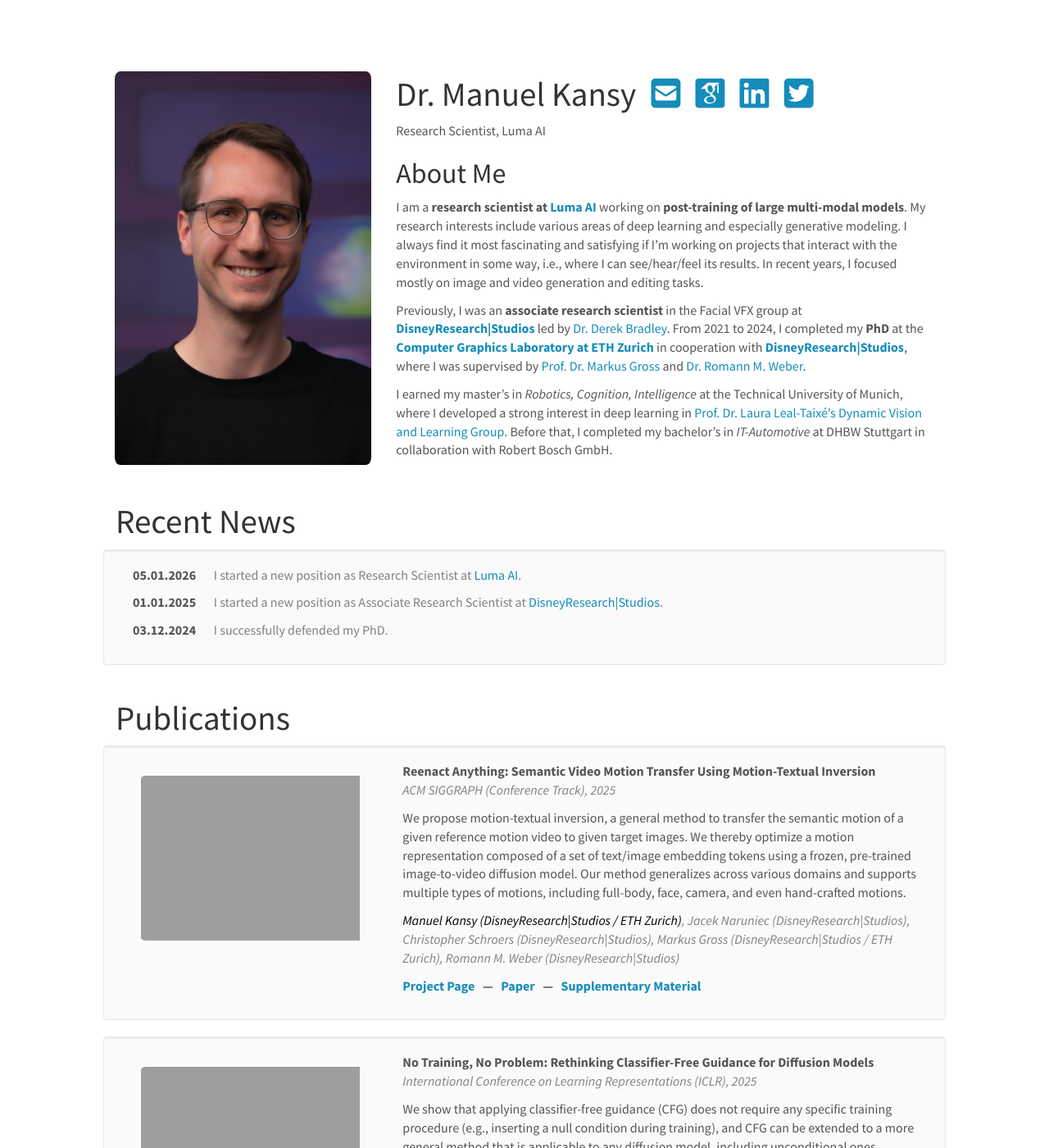
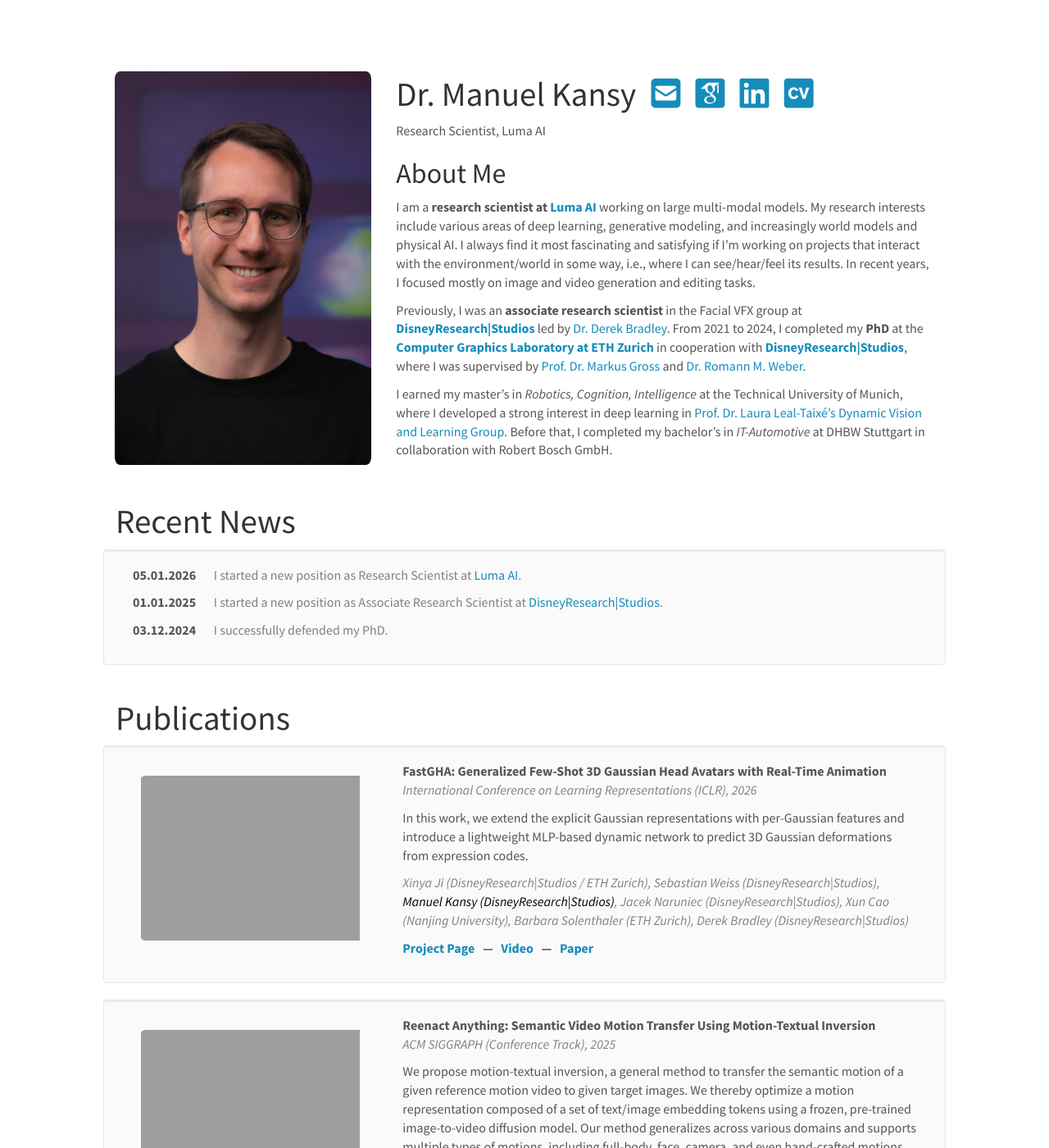
Before and after one commit to mkansy/mkansy.github.io, a Jekyll site: the page built from _pages/home.md, in a window 1280 px wide and 1400 px high. Shown: the whole window at 82% size. Built offline with Jekyll 4.4.1, drawn with Linux system fonts in a browser that asks for light colours; nearby versions of some CDN libraries; some web fonts are replaced; some of the changed text lies outside the part shown.

Commit message:
Updated biography, added paper, updated patent, and added CV.

```diff
--- a/_data/patentlist.yml
+++ b/_data/patentlist.yml
@@ -25,8 +25,8 @@
 
 - title: "Generating an image including a source individual"
   authors: Jacek Naruniec, Manuel Kansy, Graziana Mignone, Christopher Schroers, Romann Weber
-  patent_number: US Patent App. 18/320,117
-  url: https://patents.google.com/patent/US20230377213A1/en
+  patent_number: US Patent 12,555,273
+  url: https://patents.google.com/patent/US12555273B2/en
 
 - title: "Identity-preserving image generation using diffusion models"
   authors: Manuel Kansy, Anton Raël, Jacek Naruniec, Christopher Schroers, Romann Weber
--- a/_data/publist.yml
+++ b/_data/publist.yml
@@ -1,3 +1,19 @@
+- title: "FastGHA: Generalized Few-Shot 3D Gaussian Head Avatars with Real-Time Animation"
+  image: fastgha.png
+  conference: International Conference on Learning Representations (ICLR), 2026
+  description: In this work, we extend the explicit Gaussian representations with per-Gaussian features and introduce a lightweight MLP-based dynamic network to predict 3D Gaussian deformations from expression codes.
+  authors: Xinya Ji (DisneyResearch|Studios / ETH Zurich), Sebastian Weiss (DisneyResearch|Studios), Manuel Kansy (DisneyResearch|Studios), Jacek Naruniec (DisneyResearch|Studios), Xun Cao (Nanjing University), Barbara Solenthaler (ETH Zurich), Derek Bradley (DisneyResearch|Studios)
+  link:
+    url: https://studios.disneyresearch.com/2026/04/22/fastgha-generalized-few-shot-3d-gaussian-head-avatars-with-real-time-animation/
+    display: Project Page
+  link2:
+    url: https://www.youtube.com/watch?v=jAeMTk15e24
+    display: Video
+  link3:
+    url: https://studios.disneyresearch.com/app/uploads/2026/04/FastGHA-Generalized-Few-Shot-3D-Gaussian-Head-Avatars-with-Real-Time-Animation-Paper.pdf
+    display: Paper
+  highlight: 1
+
 - title: "Reenact Anything: Semantic Video Motion Transfer Using Motion-Textual Inversion"
   image: ra.gif
   conference: ACM SIGGRAPH (Conference Track), 2025
@@ -20,6 +36,9 @@
   description: We show that applying classifier-free guidance (CFG) does not require any specific training procedure (e.g., inserting a null condition during training), and CFG can be extended to a more general method that is applicable to any diffusion model, including unconditional ones.
   authors: Seyedmorteza Sadat (DisneyResearch|Studios / ETH Zurich), Manuel Kansy (DisneyResearch|Studios / ETH Zurich), Otmar Hilliges (ETH Zurich), Romann M. Weber (DisneyResearch|Studios)
   link:
+    url: https://studios.disneyresearch.com/2025/04/23/no-training-no-problem-rethinking-diffusion-guidance-for-diffusion-models/
+    display: Project Page
+  link2:
     url: https://studios.disneyresearch.com/app/uploads/2025/05/No-Training-No-Problem-Rethinking-Classifier-Free-Guidance-for-Diffusion-Models-Paper.pdf
     display: Paper
   highlight: 1
@@ -30,19 +49,12 @@
   description: We tackle the challenging task of inverting the latent space of pre-trained face recognition models without full model access (i.e. black-box setting). Our method, the identity denoising diffusion probabilistic model (ID3PM), leverages the stochastic nature of the denoising diffusion process to produce high-quality, identity-preserving face images with various backgrounds, lighting, poses, and expressions.
   authors: Manuel Kansy (DisneyResearch|Studios / ETH Zurich), Anton Raël (ETH Zurich), Graziana Mignone (DisneyResearch|Studios), Jacek Naruniec (DisneyResearch|Studios), Christopher Schroers (DisneyResearch|Studios), Markus Gross (DisneyResearch|Studios / ETH Zurich), Romann M. Weber (DisneyResearch|Studios)
   link:
-    #url: https://cgl.ethz.ch/publications/papers/paperKan23b.php
     url: https://studios.disneyresearch.com/2023/10/02/controllable-inversion-of-black-box-face-recognition-models-via-diffusion/
     display: Project Page
-  # YouTube video currently set to private for legal reasons.
-  # link2:
-  #   url: https://www.youtube.com/watch?v=2Mt6c4Gjfz4
-  #   display: Video
-  link3:
-    #url: https://cgl.ethz.ch/disclaimer.php?dlurl=/Downloads/Publications/Papers/2023/Kan23b/Kan23b.pdf
+  link2:
     url: https://studios.disneyresearch.com/app/uploads/2023/09/Controllable-Inversion-of-Black-Box-Face-Recognition-Models-via-Diffusion-Paper.pdf
     display: Paper
-  link4:
-    #url: https://cgl.ethz.ch/disclaimer.php?dlurl=/Downloads/Publications/Papers/2023/Kan23b/Kan23b_supp.pdf
+  link3:
     url: https://studios.disneyresearch.com/app/uploads/2023/10/supplementary_material_compressed_default.pdf
     display: Supplementary Material
   highlight: 1
--- a/_layouts/homelay.html
+++ b/_layouts/homelay.html
@@ -8,9 +8,9 @@ layout: default
         	 <a style="padding-left:10px;" href="mailto:manuel.kansy@gmail.com"><i class="fa fa-envelope-square" style="font-size: 1.em;"></i></a></li>
 			 <a style="padding-left:10px;" href="https://scholar.google.com/citations?user=DDNXeM8AAAAJ&hl"><i class="ai ai-google-scholar-square" style="font-size: 1.em;"></i></a></li>
 	  		 <a style="padding-left:10px;" href="https://www.linkedin.com/in/manuel-kansy/"><i class="fa-brands fa-linkedin" style="font-size: 1.em;"></i></a></li>
-			 <a style="padding-left:10px;" href="https://twitter.com/manuelkansy"><i class="fa fa-twitter-square" style="font-size: 1.em;"></i></a></li>
+			 <!-- <a style="padding-left:10px;" href="https://twitter.com/manuelkansy"><i class="fa fa-twitter-square" style="font-size: 1.em;"></i></a></li> -->
              <!-- <a style="padding-left:10px;" href="https://github.com/mkansy"><i class="fa fa-github-square" style="font-size: 1.em;"></i></a></li> -->
-			 <!-- <a style="padding-left:10px;" href="docs/cv_manuel_kansy.pdf"><i class="ai ai-cv-square" style="font-size: 1.em;"></i></a></li> -->
+			 <a style="padding-left:10px;" href="docs/manuel_kansy_cv.pdf"><i class="ai ai-cv-square" style="font-size: 1.em;"></i></a></li>
              </td></h1>
 		Research Scientist, Luma AI
 
--- a/_pages/home.md
+++ b/_pages/home.md
@@ -5,9 +5,9 @@ sitemap: true
 permalink: /
 ---
 
-I am a **research scientist at [Luma AI](https://lumalabs.ai/)** working on **post-training of large multi-modal models**.
-My research interests include various areas of deep learning and especially generative modeling.
-I always find it most fascinating and satisfying if I'm working on projects that interact with the environment in some way, i.e., where I can see/hear/feel its results.
+I am a **research scientist at [Luma AI](https://lumalabs.ai/)** working on large multi-modal models.
+My research interests include various areas of deep learning, generative modeling, and increasingly world models and physical AI.
+I always find it most fascinating and satisfying if I'm working on projects that interact with the environment/world in some way, i.e., where I can see/hear/feel its results.
 In recent years, I focused mostly on image and video generation and editing tasks.
 
 Previously, I was an **associate research scientist** in the Facial VFX group at **[DisneyResearch\|Studios](https://studios.disneyresearch.com/)** led by [Dr. Derek Bradley](https://people.inf.ethz.ch/~bradleyd/).
--- a/_pages/publications.md
+++ b/_pages/publications.md
@@ -6,7 +6,9 @@
 {% assign even_odd = number_printed | modulo: 2 %}
 {% if publi.highlight == 1 %}
 
-{% assign author_text = publi.authors | replace: 'Manuel Kansy (DisneyResearch|Studios / ETH Zurich)','<span style="color:rgb(0,0,0);">Manuel Kansy (DisneyResearch|Studios / ETH Zurich)</span>' %}
+{% assign author_text = publi.authors | replace: 'Manuel Kansy (DisneyResearch|Studios / ETH Zurich)', '<span style="color:rgb(0,0,0);">Manuel Kansy (DisneyResearch|Studios / ETH Zurich)</span>' %}
+
+{% assign author_text = author_text | replace: 'Manuel Kansy (DisneyResearch|Studios)', '<span style="color:rgb(0,0,0);">Manuel Kansy (DisneyResearch|Studios)</span>' %}
 
 <div class="row">
 
```
Also changed, not shown: 2 other files.
